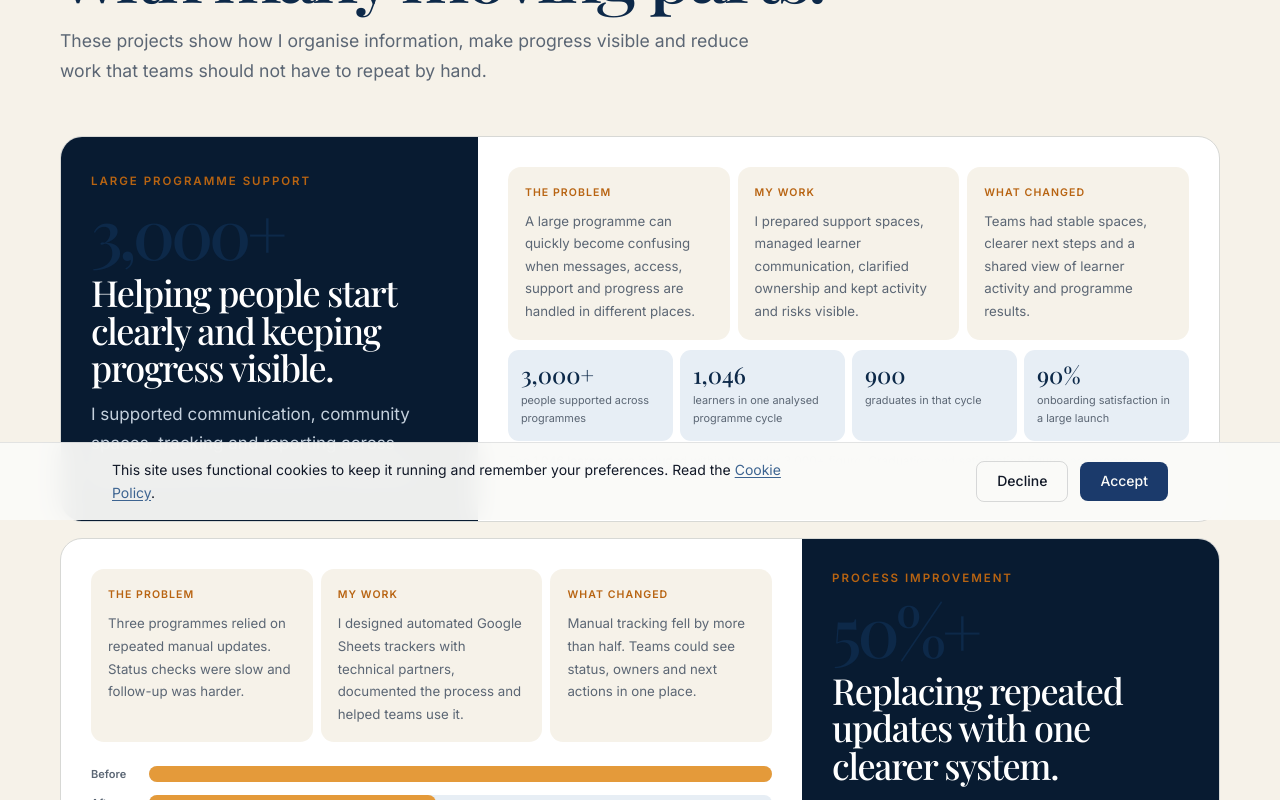
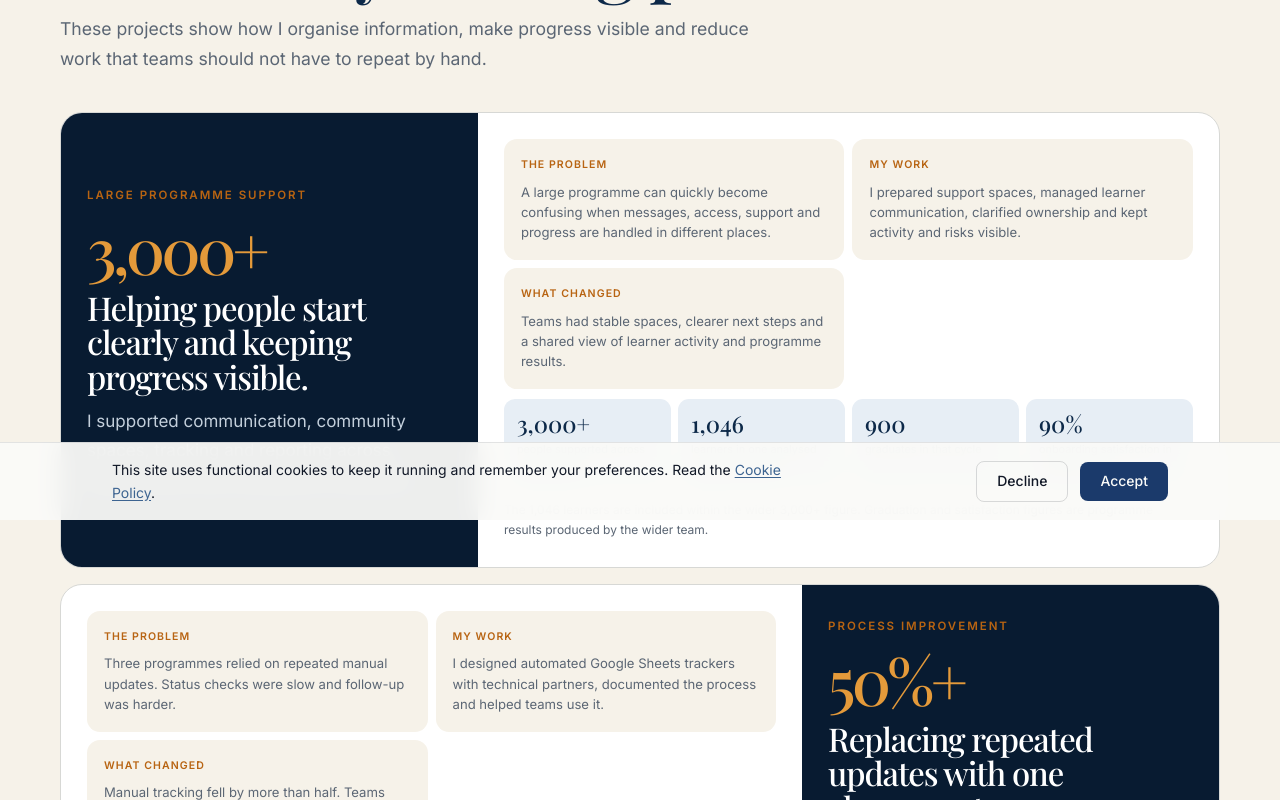
Before and after one commit to keren-wangombe/Keren-Wang-ombe, a Next.js app: page /work in a window 1280 px wide. Shown: the part 280-1080 px from the top of the page. Built offline with nearby package versions, Linux system fonts and the light colour scheme; no server answers.

Commit message:
Deepen portfolio case studies and clarify homepage

```diff
--- a/app/globals.css
+++ b/app/globals.css
@@ -392,7 +392,7 @@
 }
 
 .portfolio-section {
-  padding: 48px 0;
+  padding: 38px 0;
   background: var(--portfolio-paper);
   scroll-margin-top: 76px;
 }
@@ -520,6 +520,34 @@
 
 .portfolio-reduction-bars {
   margin-top: 1.4rem;
+}
+
+.portfolio-before-after {
+  display: grid;
+  gap: 8px;
+  margin-top: 1.2rem;
+}
+
+.portfolio-before-after div {
+  display: grid;
+  grid-template-columns: 58px 1fr;
+  align-items: center;
+  gap: 12px;
+  padding: 11px 13px;
+  border: 1px solid rgb(255 255 255 / 14%);
+  border-radius: 10px;
+  background: rgb(255 255 255 / 7%);
+}
+
+.portfolio-before-after b {
+  color: var(--portfolio-amber);
+  font-size: 0.7rem;
+  text-transform: uppercase;
+}
+
+.portfolio-before-after span {
+  color: #dce6ef;
+  font-size: 0.72rem;
 }
 
 .portfolio-bar-row {
@@ -656,7 +684,7 @@
   display: grid;
   grid-template-columns: 0.9fr 1.1fr;
   gap: 3rem;
-  padding: 38px;
+  padding: 32px;
   background: var(--portfolio-blue);
 }
 
@@ -707,7 +735,7 @@
 }
 
 .portfolio-testimonials-surface {
-  padding: 38px;
+  padding: 32px;
   background: var(--portfolio-navy-dark);
   color: white;
 }
@@ -774,7 +802,7 @@
 }
 
 .portfolio-contact {
-  padding: 22px 0 48px;
+  padding: 16px 0 38px;
   background: var(--portfolio-paper);
   scroll-margin-top: 76px;
 }
@@ -830,7 +858,7 @@
 }
 
 .portfolio-page-hero {
-  padding: 54px 0 30px;
+  padding: 42px 0 24px;
   background: var(--portfolio-paper);
 }
 
@@ -850,7 +878,7 @@
 }
 
 .portfolio-work-featured {
-  padding: 20px 0 48px;
+  padding: 14px 0 38px;
 }
 
 .portfolio-work-case {
@@ -876,7 +904,7 @@
   display: flex;
   flex-direction: column;
   justify-content: center;
-  padding: 30px;
+  padding: 26px;
   background: var(--portfolio-navy-dark);
   color: white;
 }
@@ -885,7 +913,7 @@
   margin: 0.65rem 0 0.8rem;
   color: white;
   font-family: var(--font-serif), Georgia, serif;
-  font-size: 2.25rem;
+  font-size: 2.05rem;
   font-weight: 500;
   line-height: 1.05;
   letter-spacing: -0.035em;
@@ -895,13 +923,20 @@
   color: #c4d0dc;
 }
 
-.portfolio-work-case-body {
-  padding: 30px;
+.portfolio-work-case-lead .portfolio-big-proof {
+  margin: 0.25rem 0 0.2rem;
+  color: var(--portfolio-amber);
+  font-size: clamp(2.8rem, 5vw, 4.4rem);
 }
 
-.portfolio-three-points {
+.portfolio-work-case-body {
+  padding: 26px;
+}
+
+.portfolio-three-points,
+.portfolio-story-grid {
   display: grid;
-  grid-template-columns: repeat(3, 1fr);
+  grid-template-columns: repeat(2, 1fr);
   gap: 8px;
 }
 
@@ -923,7 +958,8 @@
 .portfolio-point p {
   margin: 0;
   color: var(--portfolio-muted);
-  font-size: 0.83rem;
+  font-size: 0.82rem;
+  line-height: 1.55;
 }
 
 .portfolio-result-cells {
@@ -955,6 +991,19 @@
   font-size: 0.68rem;
 }
 
+.portfolio-result-cells .portfolio-result-copy {
+  display: flex;
+  align-items: center;
+}
+
+.portfolio-result-cells .portfolio-result-copy span {
+  margin: 0;
+  color: var(--portfolio-navy);
+  font-size: 0.75rem;
+  font-weight: 700;
+  line-height: 1.4;
+}
+
 .portfolio-note {
   margin: 10px 0 0;
   color: var(--portfolio-muted);
@@ -970,7 +1019,7 @@
 }
 
 .portfolio-library {
-  padding: 34px 0 48px;
+  padding: 28px 0 38px;
 }
 
 .portfolio-project-grid {
@@ -1081,6 +1130,7 @@
   .portfolio-testimonial-grid,
   .portfolio-experience-grid,
   .portfolio-three-points,
+  .portfolio-story-grid,
   .portfolio-result-cells,
   .portfolio-project-grid {
     grid-template-columns: 1fr;
```
